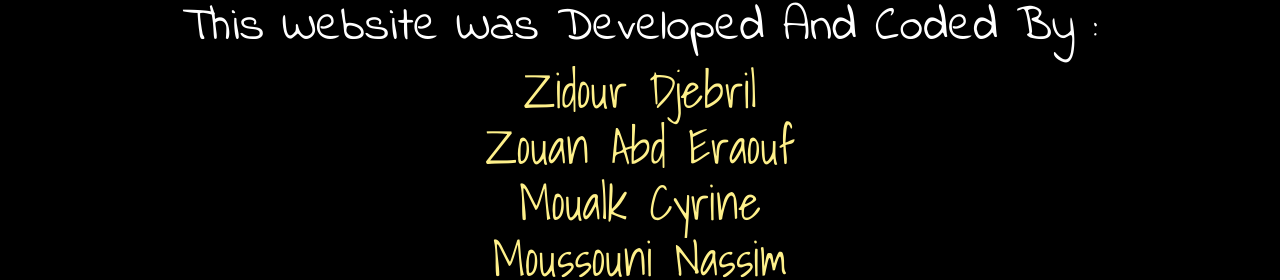
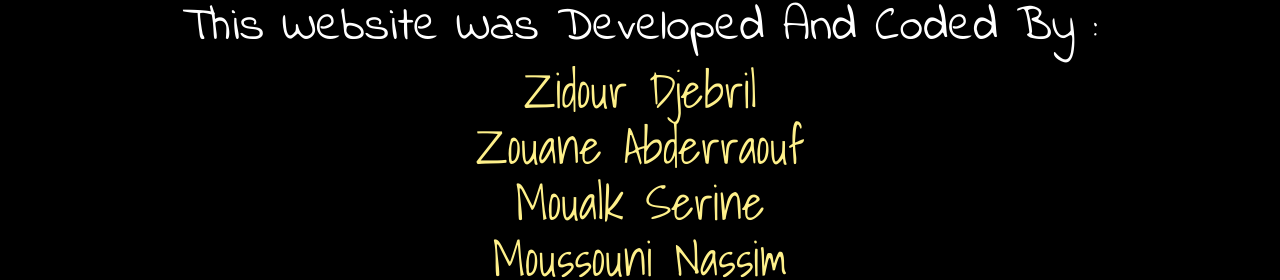
Before and after one commit to DjebrilZidour/bjaoui, a React (Vite) app: page / in a window 1280 px wide. Shown: the part 3155-3435 px from the top of the page. Built offline with nearby package versions, Linux system fonts and the light colour scheme; a web font is replaced by a local one.

Commit message:
fix name

```diff
--- a/src/App.jsx
+++ b/src/App.jsx
@@ -310,11 +310,11 @@ function App() {
           </h1>
           <h1 className=" text-5xl w-full rounded-3xl  cursor-pointer  ">
             {" "}
-            zouan abd eraouf{" "}
+            Zouane abderraouf{" "}
           </h1>
           <h1 className=" text-5xl w-full rounded-3xl  cursor-pointer ">
             {" "}
-            Moualk cyrine
+            Moualk serine
           </h1>
           <h1 className=" text-5xl w-full rounded-3xl  cursor-pointer ">
             {" "}
```
